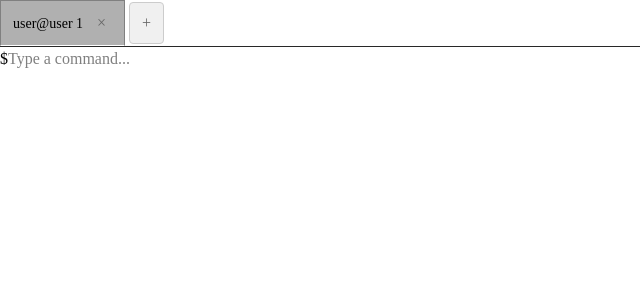
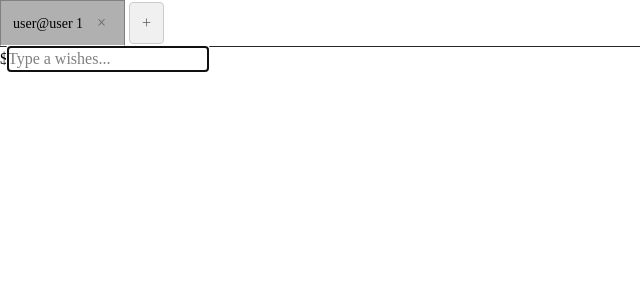
Before and after one commit to Cryplo/MHacks25, a React (Vite) app in the folder src/renderer/: page / in a window 1280 px wide. Shown: the top 300 px of the page, without its empty margins (0-640 px from the left). Built offline with nearby package versions, Linux system fonts and the light colour scheme; no server answers.

Commit message:
Fixed naming and old terminal issues

```diff
--- a/src/renderer/src/components/Terminal.tsx
+++ b/src/renderer/src/components/Terminal.tsx
@@ -1,38 +1,85 @@
+import React, { useState, useEffect, useRef } from 'react'
+import { CommandToDescription, LanguageToCommand } from "../../../backend/translator"
+
 export default function Terminal(): React.JSX.Element {
+  const [currentCommand, setCurrentCommand] = useState('')
+
+  const [commandHistory, setCommandHistory] = useState([])
+
+  const [historyIndex, setHistoryIndex] = useState(-1)
+
+  const [isProcessing, setIsProcessing] = useState(false)
+
+  const inputRef = useRef(null)
+
+  const outputRef = useRef(null)
+
+  const processorRef = useRef(null)
+
+  const handleKeyDown: (e: React.KeyboardEvent<HTMLInputElement>) => Promise<void> = async (e) => {
+    if (e.key === 'Enter') {
+      if (currentCommand.trim()) {
+        setIsProcessing(true)
+
+        const shellCommand = await LanguageToCommand(currentCommand)
+
+        console.log(await CommandToDescription(shellCommand))
+
+        console.log('Shell command:', shellCommand)
+
+        setIsProcessing(false)
+      }
+    } else if (e.key === 'ArrowUp') {
+      e.preventDefault()
+
+      if (commandHistory.length > 0) {
+        const newIndex =
+          historyIndex === -1 ? commandHistory.length - 1 : Math.max(0, historyIndex - 1)
+
+        setHistoryIndex(newIndex)
+
+        setCurrentCommand(commandHistory[newIndex])
+      }
+    } else if (e.key === 'ArrowDown') {
+      e.preventDefault()
+
+      if (historyIndex >= 0) {
+        const newIndex = historyIndex + 1
+
+        if (newIndex >= commandHistory.length) {
+          setHistoryIndex(-1)
+
+          setCurrentCommand('')
+        } else {
+          setHistoryIndex(newIndex)
+
+          setCurrentCommand(commandHistory[newIndex])
+        }
+      }
+    }
+  }
+
   return (
-    <div className="w-full max-w-4xl mx-auto">
-      <div className="bg-terminal-bg border border-terminal-border rounded-lg overflow-hidden shadow-2xl">
-        {/* Terminal Header */}
-        {/*
-        <div className="flex items-center justify-between px-4 py-3 bg-secondary border-b border-terminal-border">
-          <div className="flex items-center gap-2">
-            <div className="flex gap-2">
-              <div className="w-3 h-3 rounded-full bg-red-500"></div>
-              <div className="w-3 h-3 rounded-full bg-yellow-500"></div>
-              <div className="w-3 h-3 rounded-full bg-green-500"></div>
-            </div>
-            <span className="text-sm text-muted-foreground ml-4 font-mono">Terminal</span>
-          </div>
-          <div className="text-xs text-muted-foreground font-mono">
-            {new Date().toLocaleTimeString()}
-          </div>
-        </div>*/}
+    <div className="h-96 overflow-y-auto p-4 terminal-grid font-mono text-sm dark:bg-black dark:text-white">
+      {/* Current Input Line */}
 
-        {/* Terminal Content */}
-        <div className="h-96 overflow-y-auto p-4 terminal-grid font-mono text-sm">
-          {/* Current Input Line */}
       <div className="flex items-center">
         <span className="text-terminal-prompt mr-2">$</span>
+
         <input
           type="text"
+          ref={inputRef}
+          value={currentCommand}
+          onChange={(e) => setCurrentCommand(e.target.value)}
+          onKeyDown={handleKeyDown}
+          disabled={isProcessing}
           className="flex-1 bg-transparent border-none outline-none text-terminal-text font-mono"
-              placeholder="Type a command..."
+          placeholder="Type a wishes..."
           autoComplete="off"
+          autoFocus
           spellCheck={false}
         />
       </div>
     </div>
-      </div>
-    </div>
   )
 }
```
Also changed, not shown: src/backend/translator.ts (renamed from src/backend/translator.tsx). Lines whose indentation alone changed are shown as unchanged.
